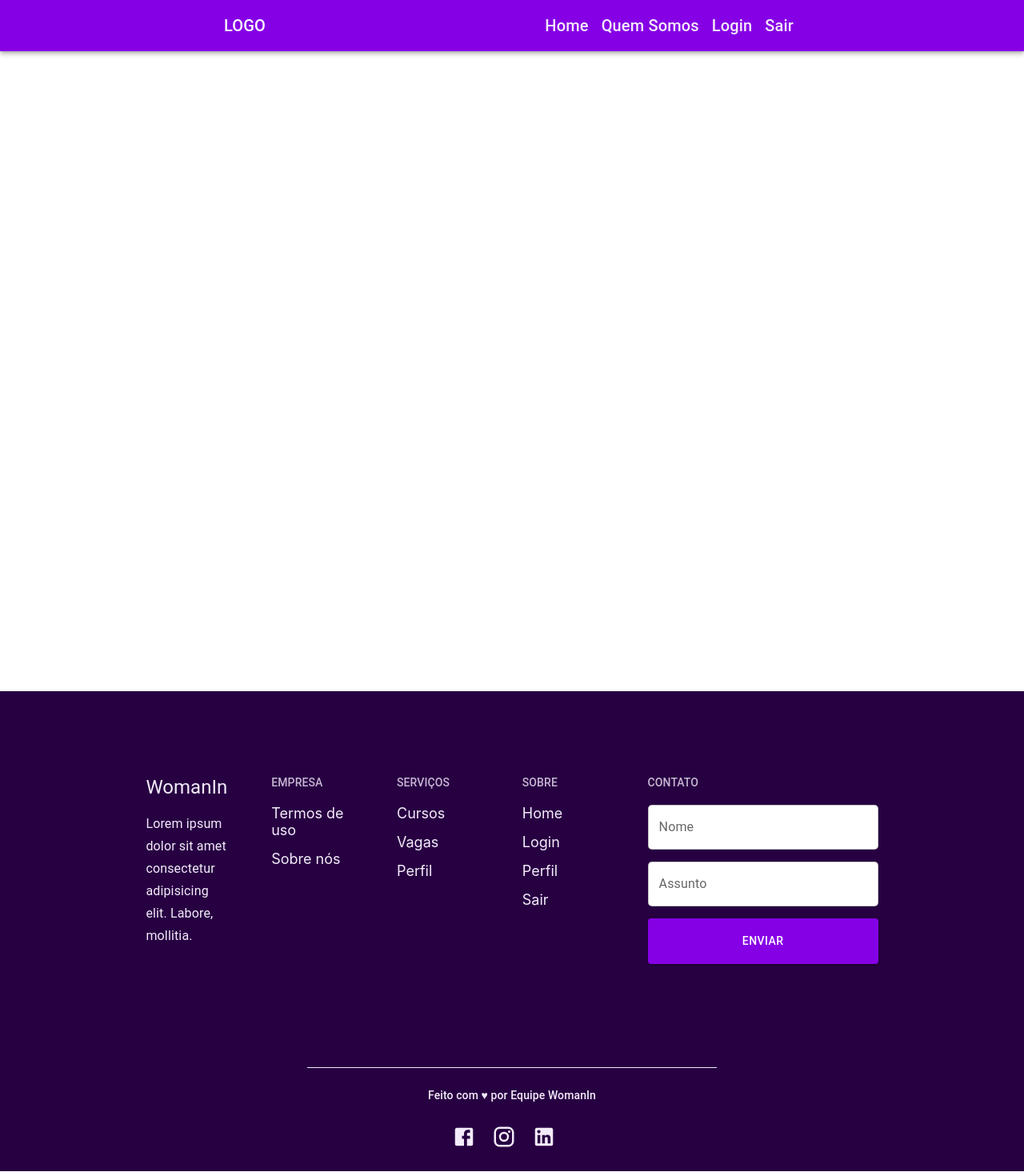
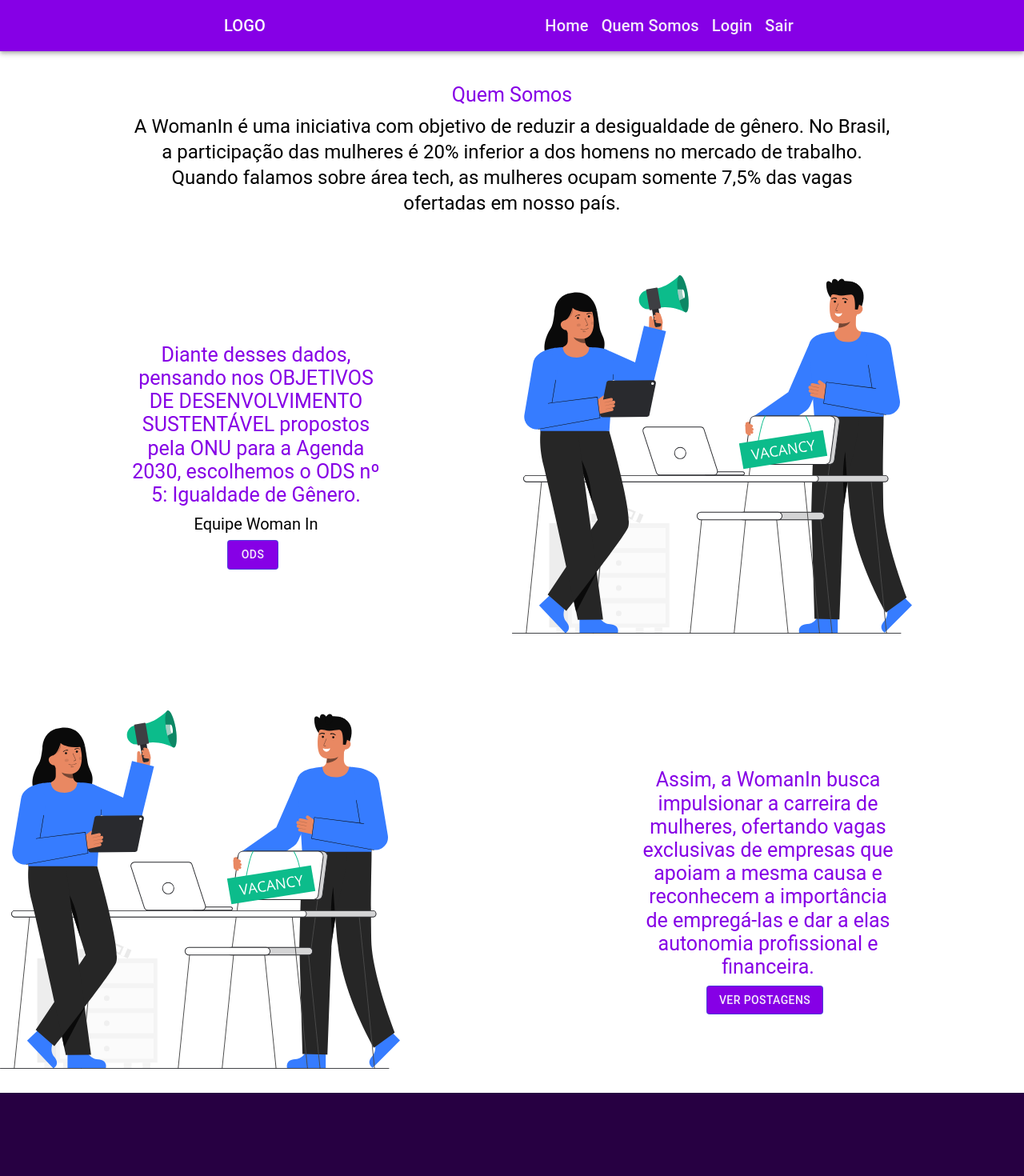
Before and after one commit to AkkiFabio/project_WomanIn_REACT, a React (Create React App) app: page /quem-somos in a window 1280 px wide. Shown: the top 1470 px of the page at 80% size. Built offline with nearby package versions, Linux system fonts and the light colour scheme.

Commit message:
@oMendes95 [Adding AboutUs page] {sept. 15/2022}

```diff
--- a/src/App.tsx
+++ b/src/App.tsx
@@ -13,7 +13,7 @@ import CategoryForm from './components/category/categoryForm/categoryForm';
 import DeleteCategory from './components/category/deleteCategory/deleteCategory';
 import DeletePost from './components/posts/deletePost/deletePost';
 import { LocalPostOfficeRounded } from '@mui/icons-material';
-
+import AboutUs from './pages/aboutUs/AboutUs';
 function App() {
   return (
     <>
@@ -27,6 +27,7 @@ function App() {
         <Route path='/cadastro' element={<UserForm />}/>
         <Route path='/categorias' element={<CategoryList />} />
         <Route path='/postagens' element={<PostList />} />
+        <Route path='/quem-somos' element={<AboutUs />} />
         <Route path='/cadastroPost'element={<PostForm />} />
         <Route path='/cadastroPost/:id' element={<PostForm />} />
         <Route path='/cadastroCategoria' element={<CategoryForm />} />
--- a/src/components/static/navbar/Navbar.css
+++ b/src/components/static/navbar/Navbar.css
@@ -5,10 +5,7 @@
 
 .container__navbar{
     background-color: var(--primary-color) !important;
-
     padding-inline: 16rem;
-
-
 }
 
 .navbar__item{
@@ -21,3 +18,7 @@
     transform: translateY(-2px)  ;
 
 }
+.logoNavbar {
+    width: 150px;
+    height: 50px;
+}
--- /dev/null
+++ b/src/pages/aboutUs/AboutUs.css
@@ -0,0 +1,19 @@
+.titulo-bemvindo{
+    color: var(--primary-color);
+    font-size: 25px !important;
+}
+
+.botao{
+    color: var(--text-color) !important;
+    background-color: var(--primary-color) !important;
+}
+
+.caixa-inicio {
+    margin-top: 40px;
+
+}
+.subtitulo-bemvindo{
+    font-size: 20px !important;
+
+
+}
--- /dev/null
+++ b/src/pages/aboutUs/AboutUs.tsx
@@ -0,0 +1,60 @@
+import React from 'react';
+import './AboutUs.css';
+import { Box, Button, Grid, Typography} from '@mui/material';
+import ImagemBemVindo from '../aboutUs/Hiring.svg';
+import '../../root.css';
+
+function AboutUs() {
+    return (
+        <>
+
+            <Grid container direction='row' justifyContent='center' alignItems='center' className='caixa-inicio'>
+                <Box paddingX={20}>
+                        <Typography variant='h3' gutterBottom component='h3' align='center' className='titulo-bemvindo'> Quem Somos </Typography>
+                        <Typography variant='h5' gutterBottom component='h5' align='center' className='subitulo-bemvindo'> A WomanIn é uma iniciativa com objetivo de reduzir a desigualdade de gênero.
+No Brasil, a participação das mulheres é 20% inferior a dos homens no mercado de trabalho. Quando falamos sobre área tech, as mulheres ocupam somente 7,5% das vagas ofertadas em nosso país. </Typography>
+                </Box>
+
+            </Grid>
+            <Grid container direction='row' justifyContent='center' alignItems='center' className='caixa-inicio'>
+                <Grid alignItems='center' item xs={6}>
+
+                    <Box paddingX={20}>
+                        <Typography variant='h3' gutterBottom component='h3' align='center' className='titulo-bemvindo'> Diante desses dados, pensando nos OBJETIVOS DE DESENVOLVIMENTO SUSTENTÁVEL propostos pela ONU para a Agenda 2030, escolhemos o ODS nº 5: Igualdade de Gênero. </Typography>
+                        <Typography variant='h5' gutterBottom component='h5' align='center' className='subtitulo-bemvindo'> Equipe Woman In </Typography>
+                    </Box>
+
+                    <Box display='flex' justifyContent='center'>
+                        <Box marginRight={1}>
+                            <Button variant='outlined' className='botao'> ODS  </Button>
+                        </Box>
+                    </Box>
+                </Grid>
+
+                <Grid item xs={6}>
+                    <img src={ImagemBemVindo} alt='' width='500px' height='500px'/>
+                </Grid>
+            </Grid>
+            <Grid container direction='row' justifyContent='center' alignItems='center' className='caixa-inicio'>
+                <Grid item xs={6}>
+                    <img src={ImagemBemVindo} alt='' width='500px' height='500px'/>
+                </Grid>
+                <Grid alignItems='center' item xs={6}>
+
+                    <Box paddingX={20}>
+                        <Typography variant='h3' gutterBottom component='h3' align='center' className='titulo-bemvindo'> Assim, a WomanIn busca impulsionar a carreira de mulheres, ofertando vagas exclusivas de empresas que apoiam a mesma causa e reconhecem a importância de empregá-las e dar a elas autonomia profissional e financeira. </Typography>
+                    </Box>
+
+                    <Box display='flex' justifyContent='center'>
+                        <Box marginRight={1}>
+                            <Button variant='outlined' className='botao'> Ver Postagens </Button>
+                        </Box>
+                    </Box>
+                </Grid>
+
+            </Grid>
+        </>
+    )
+}
+
+export default AboutUs;
```
Also changed, not shown: src/img/W_5.png (added), src/pages/aboutUs/Hiring.svg (added), src/pages/home/Home.tsx (line endings or trailing spaces).
